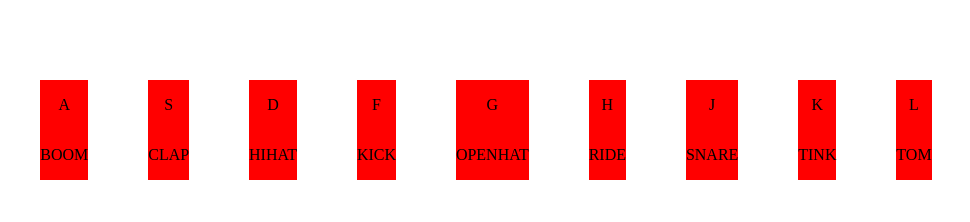
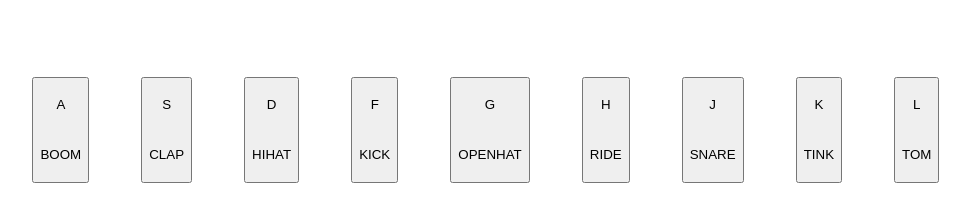
Before and after one commit to Fitz8/Drumkit, a plain HTML site: page index.html in a window 1280 px wide. Shown: the part 358-580 px from the top of the page, without its empty margins (154-1124 px from the left). Drawn offline with Linux system fonts and the light colour scheme.

Commit message:
Changed divs to buttons

```diff
--- a/app.js
+++ b/app.js
@@ -1,6 +1,6 @@
-document.querySelectorAll('.card').forEach(item => {
+document.querySelectorAll('.button').forEach(item => {
     item.addEventListener("click", (e) => {
-        const sound = e.target.querySelector("audio");
+        const sound = e.target.nextElementSibling;
         sound.play();
     });
   });
--- a/index.html
+++ b/index.html
@@ -11,64 +11,55 @@
     <h1>Welcome to the drumkit!</h1>
     <div class="container">
         <div class="card" id="boom">
-            <p>A</p>
-            <p>BOOM</p>
+            <button class="button">A<br>BOOM</button>
             <audio id="a">
                 <source src="sounds/boom.wav">
             </audio>
         </div>
         <div class="card">
-            <p>S</p>
-            <p>CLAP</p>
+            <button class="button">S<br>CLAP</button>
             <audio id="s">
                 <source src="sounds/clap.wav">
             </audio>
         </div>
         <div class="card">
-            <p>D</p>
-            <p>HIHAT</p>
+            <button class="button">D<br>HIHAT</button>
             <audio id="d">
                 <source src="sounds/hihat.wav">
             </audio>
         </div>
         <div class="card">
-            <p>F</p>
-            <p>KICK</p>
+            <button class="button">F<br>KICK</button>
             <audio id="f">
                 <source src="sounds/kick.wav">
             </audio>
         </div>
         <div class="card">
-            <p>G</p>
-            <p>OPENHAT</p>
+            <button class="button">G<br>OPENHAT</button>
             <audio id="g">
                 <source src="sounds/openhat.wav">
             </audio>
         </div>
         <div class="card">
-            <p>H</p>
-            <p>RIDE</p>
+            <button class="button">H<br>RIDE</button>
             <audio id="h">
                 <source src="sounds/ride.wav">
             </audio>
         </div>
         <div class="card">
-            <p>J</p>
-            <p>SNARE</p>
+            <button class="button">J<br>SNARE</button>
             <audio id="j">
                 <source src="sounds/snare.wav">
             </audio>
         </div>
         <div class="card">
-            <p>K</p>
-            <p>TINK</p>
+            <button class="button">K<br>TINK</button>
             <audio id="k">
                 <source src="sounds/tink.wav">
             </audio>
         </div>
         <div class="card">
-            <p>L</p>
-            <p>TOM</p>
+            <button class="button">L<br>TOM</button>
             <audio id="l">
                 <source src="sounds/tom.wav">
             </audio>
--- a/style.css
+++ b/style.css
@@ -15,11 +15,16 @@ body {
     width: 80%;
     justify-content: space-evenly;
 }
-
+/*
 .card {
     display: flex;
     flex-direction: column;
     justify-content: center;
     align-items: center;
-    background-color: red;
+} */
+
+button {
+    height: 100%;
+    width: 100%;
+    line-height: 50px;
 }
```
